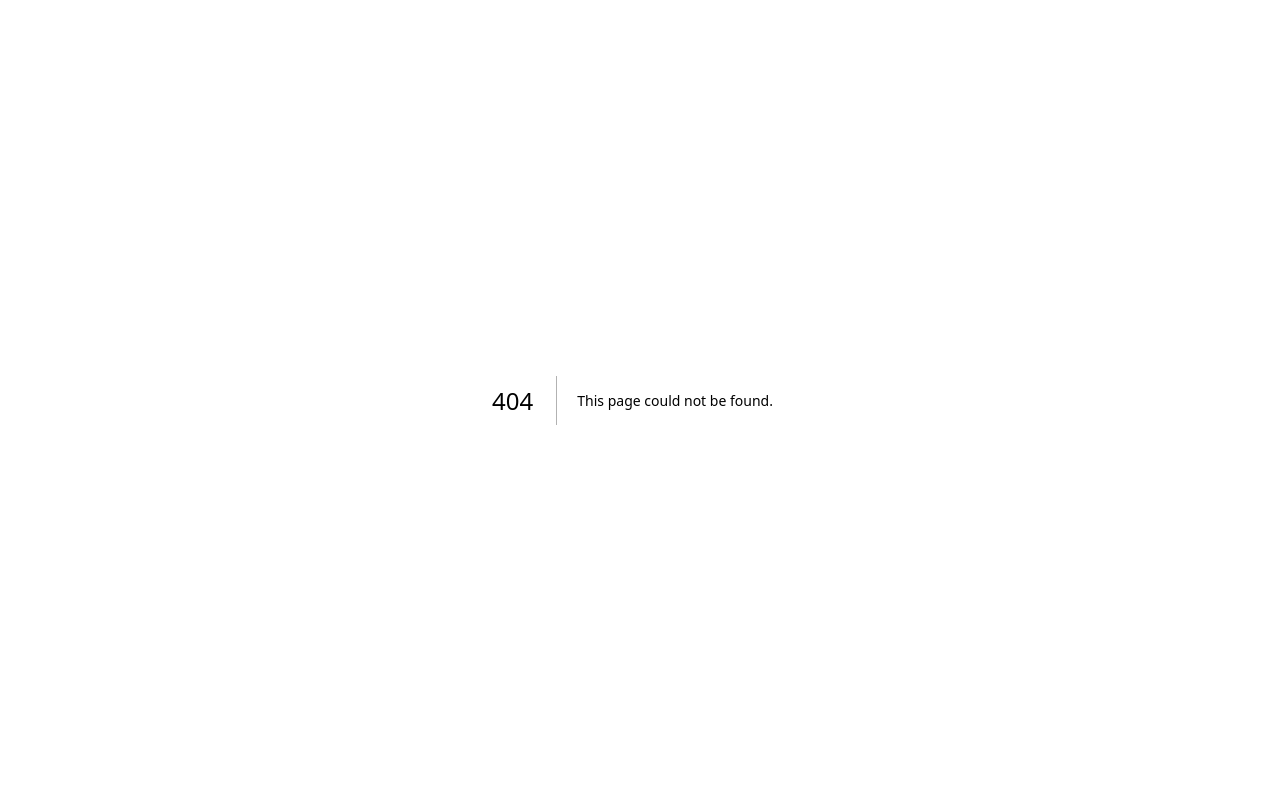
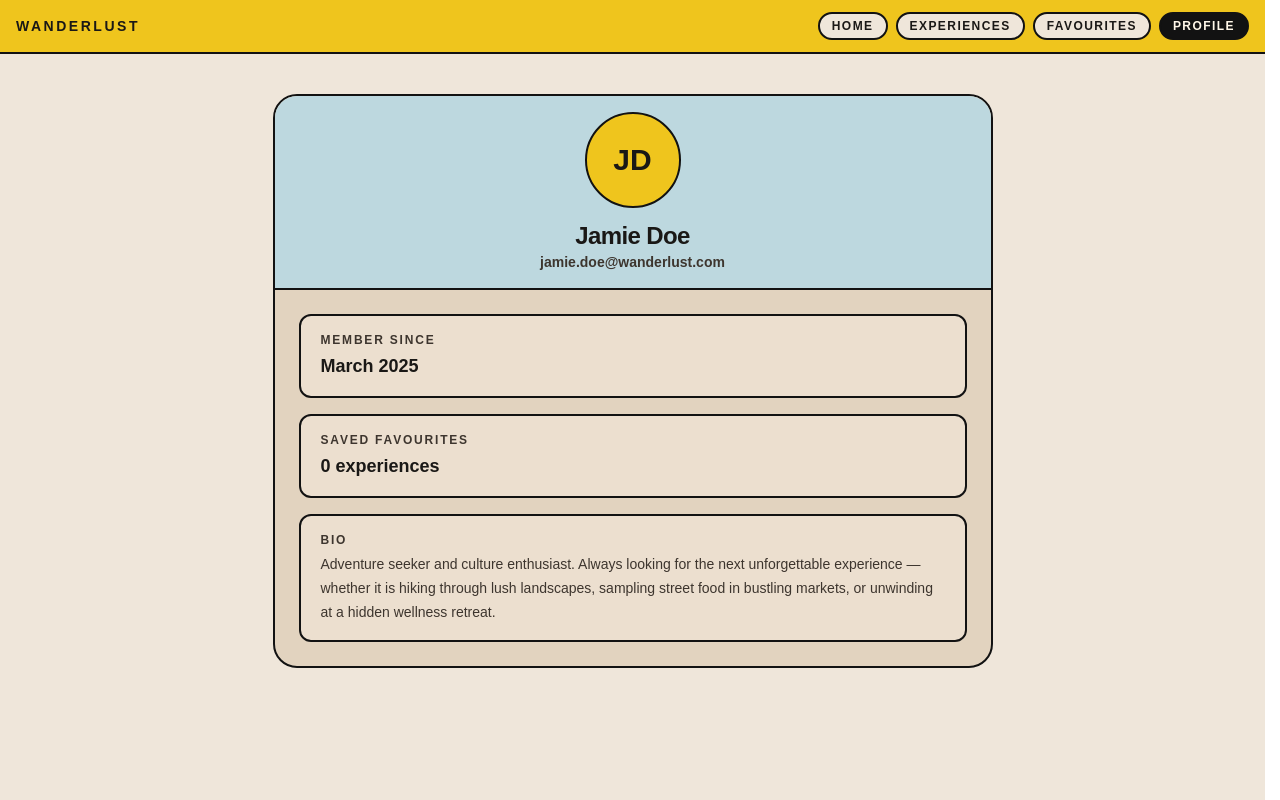
Before and after one commit to jesuscnnbs/nextjs-wanderlust-explorer, a Next.js app: page /profile in a window 1280 px wide. Before the commit this address had no page. Built offline with nearby package versions, Linux system fonts and the light colour scheme.

Commit message:
add profile

```diff
--- /dev/null
+++ b/src/app/profile/page.tsx
@@ -0,0 +1,60 @@
+"use client";
+
+import TopBar from "@/components/TopBar";
+import { useFavourites } from "@/context/FavouritesContext";
+
+export default function ProfilePage() {
+  const { favourites } = useFavourites();
+
+  return (
+    <main className="min-h-screen bg-[#efe6da] text-[#1a1816]">
+      <section className="mx-auto w-full">
+        <TopBar />
+
+        <div className="mx-auto max-w-3xl px-6 py-10">
+          <div className="overflow-hidden rounded-3xl border-2 border-[#121212] bg-[#e2d3bf]">
+            <div className="border-b-2 border-[#121212] bg-[#bdd8df] px-6 py-4 text-center">
+              <div className="mx-auto mb-3 flex h-24 w-24 items-center justify-center rounded-full border-2 border-[#121212] bg-[#efc51d] text-3xl font-bold">
+                JD
+              </div>
+              <h1 className="text-2xl font-bold tracking-tight">Jamie Doe</h1>
+              <p className="text-sm font-semibold text-[#3d352e]">
+                jamie.doe@wanderlust.com
+              </p>
+            </div>
+
+            <div className="space-y-4 p-6">
+              <div className="rounded-xl border-2 border-[#121212] bg-[#ecdfcf] px-5 py-4">
+                <p className="text-xs font-bold uppercase tracking-[0.15em] text-[#3d352e]">
+                  Member since
+                </p>
+                <p className="mt-1 text-lg font-bold">March 2025</p>
+              </div>
+
+              <div className="rounded-xl border-2 border-[#121212] bg-[#ecdfcf] px-5 py-4">
+                <p className="text-xs font-bold uppercase tracking-[0.15em] text-[#3d352e]">
+                  Saved favourites
+                </p>
+                <p className="mt-1 text-lg font-bold">
+                  {favourites.length} experience{favourites.length !== 1 ? "s" : ""}
+                </p>
+              </div>
+
+              <div className="rounded-xl border-2 border-[#121212] bg-[#ecdfcf] px-5 py-4">
+                <p className="text-xs font-bold uppercase tracking-[0.15em] text-[#3d352e]">
+                  Bio
+                </p>
+                <p className="mt-1 text-sm leading-6 text-[#3d352e]">
+                  Adventure seeker and culture enthusiast. Always looking for the
+                  next unforgettable experience — whether it is hiking through
+                  lush landscapes, sampling street food in bustling markets, or
+                  unwinding at a hidden wellness retreat.
+                </p>
+              </div>
+            </div>
+          </div>
+        </div>
+      </section>
+    </main>
+  );
+}
--- a/src/components/TopBar.tsx
+++ b/src/components/TopBar.tsx
@@ -11,6 +11,7 @@ const navItems = [
   { href: "/", label: "Home" },
   { href: "/experiences", label: "Experiences" },
   { href: "/favourites", label: "Favourites" },
+  { href: "/profile", label: "Profile" },
 ];
 
 export default function TopBar({ className = "" }: TopBarProps) {
```
